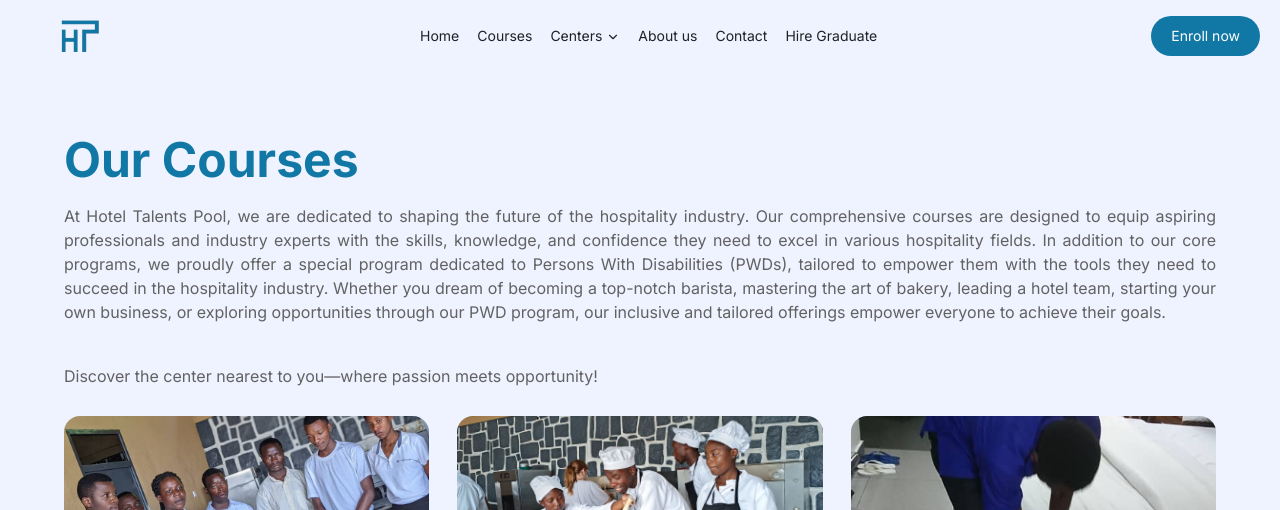
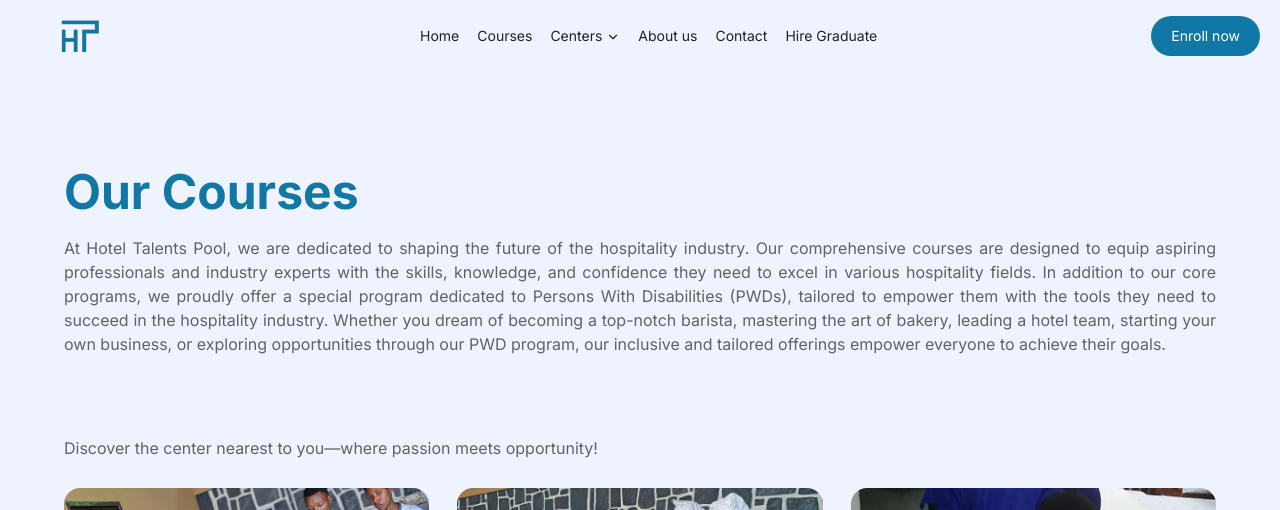
Before and after one commit to mbonikev/hotel_talents_pool, a React (Vite) app: page /#/courses in a window 1280 px wide. Shown: the top 510 px of the page. Built offline with nearby package versions, Linux system fonts and the light colour scheme; what ldrs would draw is missing.

Commit message:
Stalker-commit: src/pages/Courses.jsx

```diff
--- a/src/pages/Courses.jsx
+++ b/src/pages/Courses.jsx
@@ -27,7 +27,7 @@ function Courses() {
           <CourseDetails Id={courseId} Hide={HideCourseDetails} />
         )}
         <Navbar />
-        <div className="w-full h-fit pt-16 px-16 max-md:px-5 flex flex-col items-start justify-start gap-2">
+        <div className="w-full h-fit pt-24 pb-20 px-16 max-md:px-5 flex flex-col items-start justify-start gap-2">
           <h1 className="text-5xl font-bold w-fit text-main-color">
             {CoursesSection.sectionTitle}
           </h1>
@@ -39,7 +39,7 @@ function Courses() {
         {/* <h1 className="max-w-[920px] text-center mt-3 mx-auto">
         {CoursesSection.intro[1]}
       </h1> */}
-        <h1 className="text-base text-[#626262] my-10 mb-4 max-w-[1150px] w-fit px-16 max-lg:px-5">
+        <h1 className="text-base text-[#626262] mb-4 max-w-[1150px] w-fit px-16 max-lg:px-5">
           {CoursesSection.intro[2]}
         </h1>
         <div className="w-full grid grid-cols-3 max-lg:grid-cols-2 max-md:grid-cols-1 px-16 pb-5 pt-3 max-lg:px-5 gap-7 rounded-xl">
```
